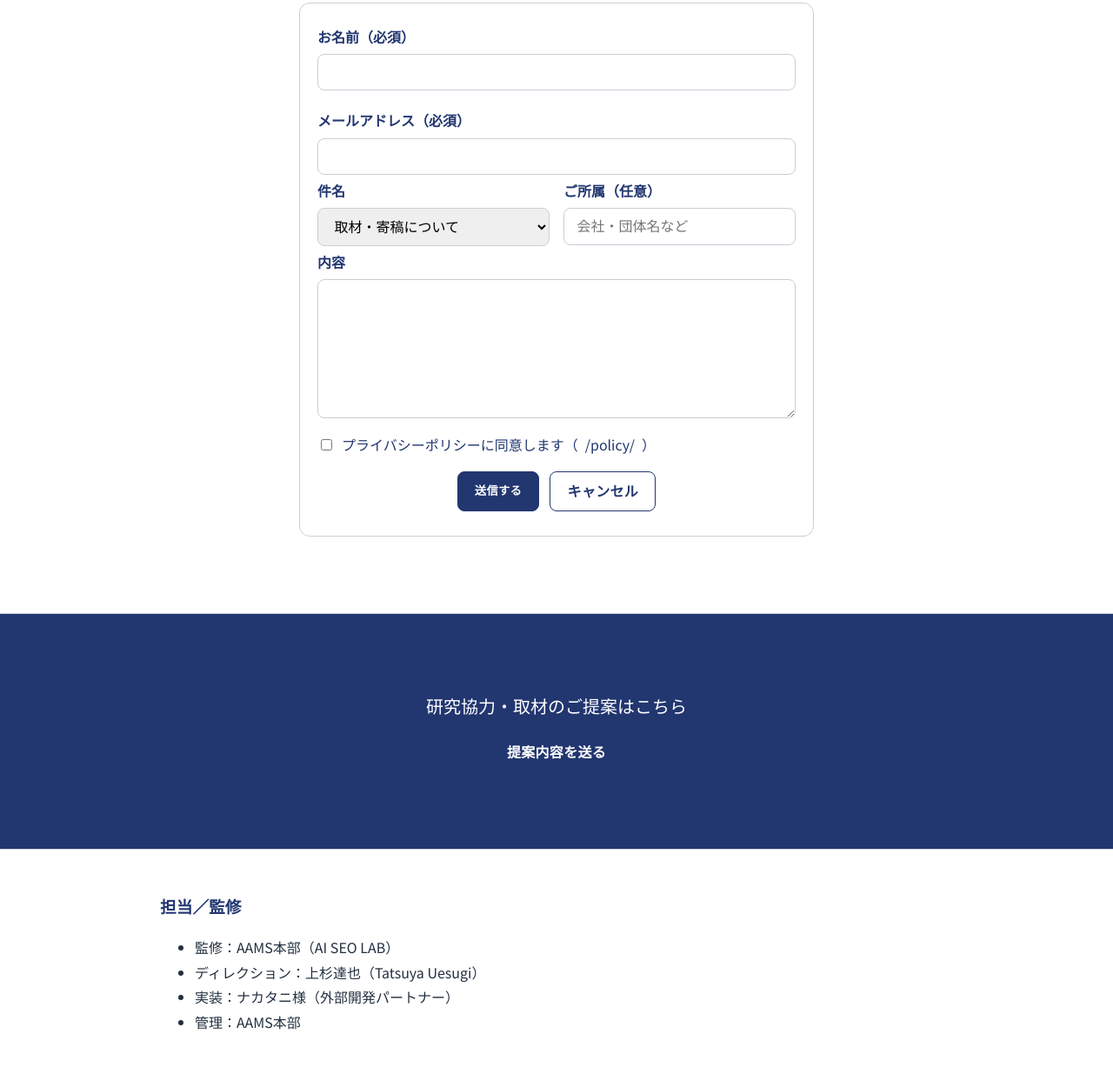
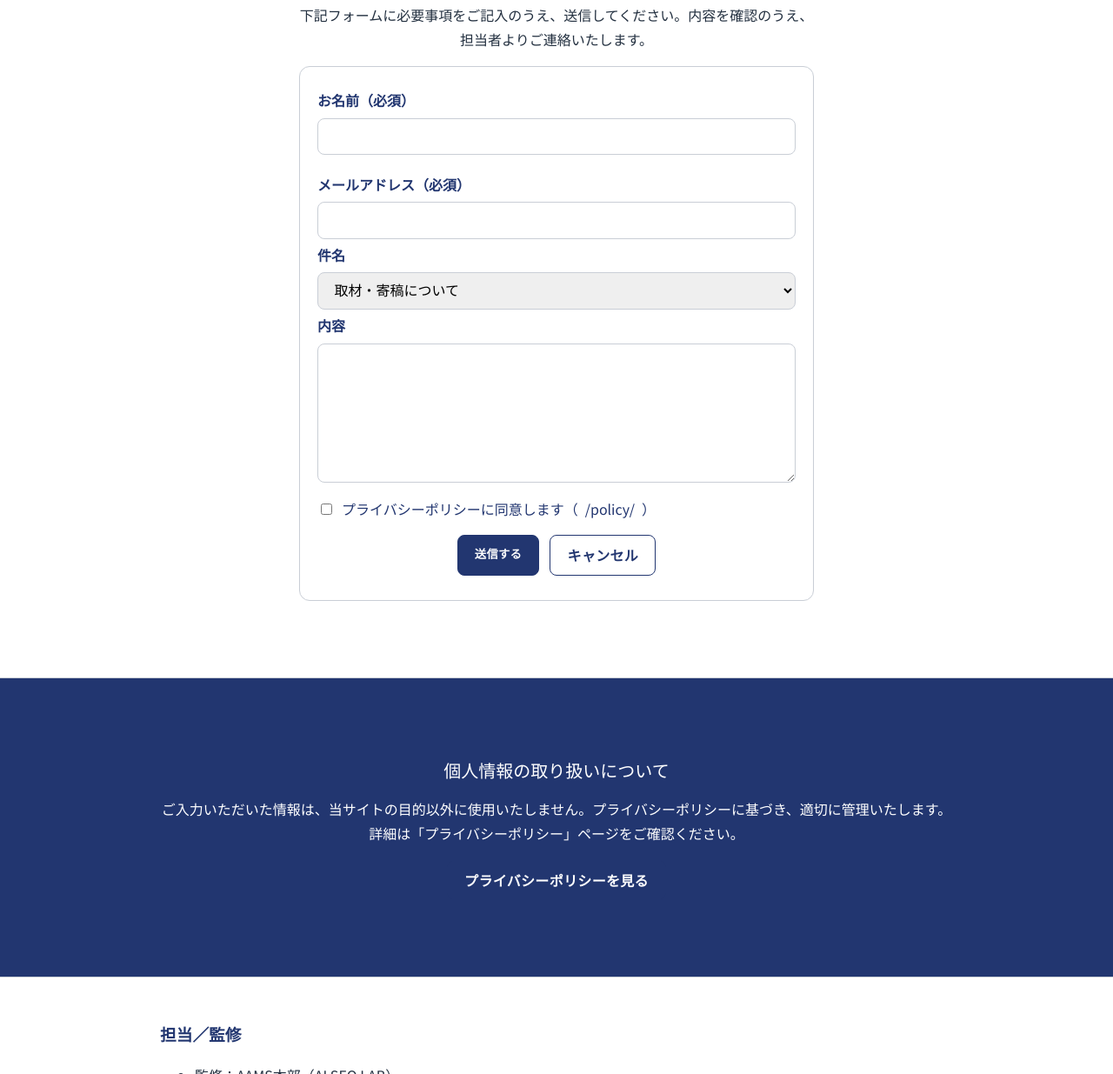
Before and after one commit to syounosuke/escort_Lab, a plain HTML site: page contact.html in a window 1280 px wide. Shown: the part 1503-2738 px from the top of the page at 87% size. Drawn offline with Linux system fonts and the light colour scheme.

Commit message:
chore(contact): update privacy CTA section with policy link and copy

```diff
--- a/contact.html
+++ b/contact.html
@@ -192,7 +192,7 @@
         <p><strong>所在地：</strong>東京都中央区日本橋浜町3丁目</p>
         <p><strong>運営：</strong>株式会社一（KABU ICHI Inc.）</p>
         <p><strong>監修：</strong>AI SEO LAB（AAMS本部）</p>
-        <div class="note">地図はダミーです。WP移行時に埋め込み予定。</div>
+
       </div>
     </div>
     <div>
@@ -208,6 +208,7 @@
 <section class="section">
   <div class="container" style="max-width:640px">
     <h2>お問い合わせフォーム</h2>
+    <p class="section-intro" style="text-align:center;margin:0 0 16px">下記フォームに必要事項をご記入のうえ、送信してください。内容を確認のうえ、担当者よりご連絡いたします。</p>
     <form class="card" onsubmit="submitForm(event)">
       <div class="row" style="grid-template-columns:1fr;gap:16px">
         <div>
@@ -219,7 +220,7 @@
           <input id="email" name="email" type="email" required />
         </div>
       </div>
-      <div class="row" style="grid-template-columns:1fr 1fr;gap:16px">
+      <div class="row" style="grid-template-columns:1fr;gap:16px">
         <div>
           <label for="topic">件名</label>
           <select id="topic" name="topic">
@@ -227,10 +228,6 @@
             <option>研究協力について</option>
             <option>一般のお問い合わせ</option>
           </select>
-        </div>
-        <div>
-          <label for="org">ご所属（任意）</label>
-          <input id="org" name="org" type="text" placeholder="会社・団体名など" />
         </div>
       </div>
       <div>
@@ -255,8 +252,9 @@
 <!-- CTA帯 -->
 <section class="section" style="background:#223670;color:#fff">
   <div class="container" style="text-align:center">
-    <p style="margin:0 0 12px;font-size:20px">研究協力・取材のご提案はこちら</p>
-    <a class="btn btn-primary" href="#">提案内容を送る</a>
+    <p style="margin:0 0 12px;font-size:20px">個人情報の取り扱いについて</p>
+    <p style="margin:0 0 16px">ご入力いただいた情報は、当サイトの目的以外に使用いたしません。プライバシーポリシーに基づき、適切に管理いたします。詳細は「プライバシーポリシー」ページをご確認ください。</p>
+    <a class="btn btn-primary" href="/policy/">プライバシーポリシーを見る</a>
   </div>
 </section>
 
```
